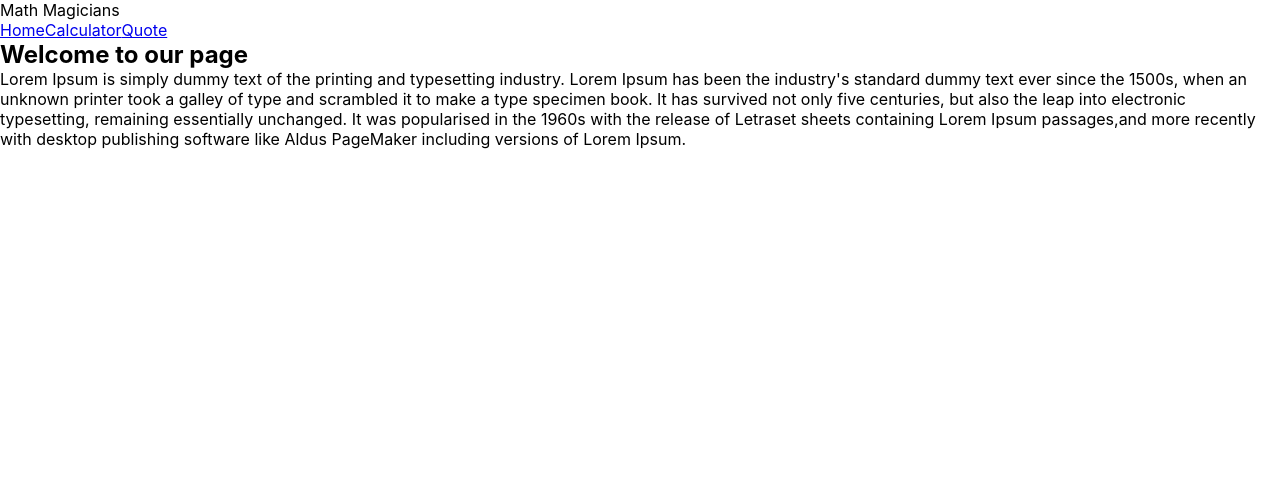
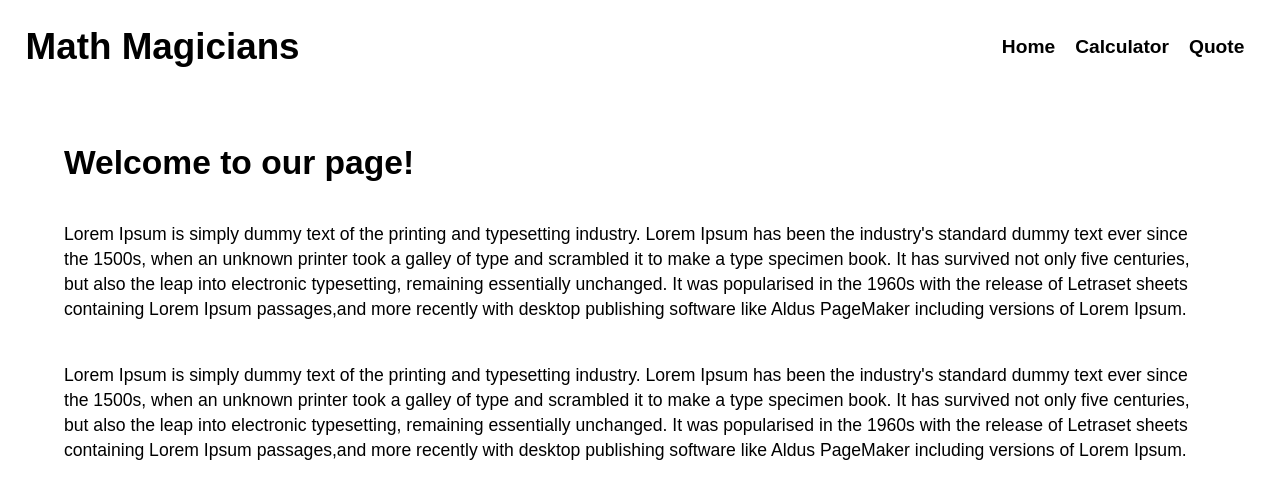
Before and after one commit to TimmyChan99/Math_Magicians, a React (Create React App) app: page / in a window 1280 px wide. Shown: the top 498 px of the page. Built offline with nearby package versions, Linux system fonts and the light colour scheme.

Commit message:
Add style to the app pages

```diff
--- a/src/App.css
+++ b/src/App.css
@@ -2,4 +2,76 @@
   margin: 0;
   padding: 0;
   box-sizing: border-box;
+  font-family: 'Oxygen', 'Cantarell', sans-serif;
 }
+
+.d-flex-row {
+  display: flex;
+  flex-direction: row;
+}
+
+/* Header */
+
+.header {
+  align-items: center;
+  justify-content: space-between;
+  padding: 2%;
+}
+
+.nav_links {
+  list-style: none;
+  align-items: center;
+}
+
+.header h1 {
+  font-weight: 800;
+  font-size: 2.3em;
+}
+
+.nav_links a {
+  text-decoration: none;
+  margin: auto 10px;
+  color: black;
+  font-weight: 600;
+  font-size: 1.2em;
+}
+
+/* main content */
+
+/* Home content */
+
+.home_content {
+  display: flex;
+  flex-direction: column;
+  justify-content: space-evenly;
+  margin: 10px auto;
+  width: 90vw;
+  height: 50vh;
+}
+
+h2 {
+  font-size: 2.1em;
+}
+
+.home_content p {
+  line-height: 25px;
+  font-size: 1.1em;
+  font-weight: 500;
+}
+
+/* calculator content */
+
+.calculator_content {
+  justify-content: space-around;
+  margin-top: 5vw;
+}
+
+/* Quote */
+
+.Quote {
+  position: absolute;
+  left: 50%;
+  top: 50%;
+  transform: translate(-50%, -50%);
+  text-align: center;
+}
--- a/src/components/NavBar.js
+++ b/src/components/NavBar.js
@@ -2,13 +2,13 @@
 import { NavLink } from 'react-router-dom';
 
 const NavBar = () => (
-  <header>
-    <div>Math Magicians</div>
-    <nav>
-      <ul>
-        <NavLink to="/">Home</NavLink>
-        <NavLink to="/Calculator">Calculator</NavLink>
-        <NavLink to="/Quote">Quote</NavLink>
+  <header className="header d-flex-row">
+    <h1>Math Magicians</h1>
+    <nav className="navBar">
+      <ul className="nav_links d-flex-row">
+        <li><NavLink to="/">Home</NavLink></li>
+        <li><NavLink to="/Calculator">Calculator</NavLink></li>
+        <li><NavLink to="/Quote">Quote</NavLink></li>
       </ul>
     </nav>
   </header>
--- a/src/index.css
+++ /dev/null
@@ -1,27 +0,0 @@
-body {
-  margin: 0;
-  font-family:
-    -apple-system,
-    BlinkMacSystemFont,
-    'Segoe UI',
-    'Roboto',
-    'Oxygen',
-    'Ubuntu',
-    'Cantarell',
-    'Fira Sans',
-    'Droid Sans',
-    'Helvetica Neue',
-    sans-serif;
-  -webkit-font-smoothing: antialiased;
-  -moz-osx-font-smoothing: grayscale;
-}
-
-code {
-  font-family:
-    source-code-pro,
-    Menlo,
-    Monaco,
-    Consolas,
-    'Courier New',
-    monospace;
-}
--- a/src/index.js
+++ b/src/index.js
@@ -1,6 +1,5 @@
 import React from 'react';
 import ReactDOM from 'react-dom';
-import './index.css';
 import App from './App';
 
 ReactDOM.render(
--- a/src/pages/CalculatorPage.js
+++ b/src/pages/CalculatorPage.js
@@ -2,7 +2,7 @@
 import Calculator from '../components/Calculator';
 
 const CalculatorPage = () => (
-  <div>
+  <div className="calculator_content d-flex-row">
     <h1>Let&apos;s do some math!</h1>
     <Calculator />
   </div>
--- a/src/pages/Home.js
+++ b/src/pages/Home.js
@@ -1,8 +1,18 @@
 import React from 'react';
 
 const Home = () => (
-  <div>
-    <h2>Welcome to our page</h2>
+  <div className="home_content">
+    <h2>Welcome to our page!</h2>
+    <p>
+      Lorem Ipsum is simply dummy text of the printing and typesetting industry.
+      Lorem Ipsum has been the industry&apos;s standard dummy text ever since the 1500s,
+      when an unknown printer took a galley of type and scrambled it to make a type specimen book.
+      It has survived not only five centuries,
+      but also the leap into electronic typesetting, remaining essentially unchanged.
+      It was popularised in the 1960s with the release of Letraset sheets containing
+      Lorem Ipsum passages,and more recently with desktop publishing software like
+      Aldus PageMaker including versions of Lorem Ipsum.
+    </p>
     <p>
       Lorem Ipsum is simply dummy text of the printing and typesetting industry.
       Lorem Ipsum has been the industry&apos;s standard dummy text ever since the 1500s,
--- a/src/pages/Quote.js
+++ b/src/pages/Quote.js
@@ -1,7 +1,7 @@
 import React from 'react';
 
 const Quote = () => (
-  <h2>
+  <h2 className="Quote">
     Mathematics is not about numbers, equations, computations,
     or algorithms: it is about understanding. -William Paul Thurston
   </h2>
```
